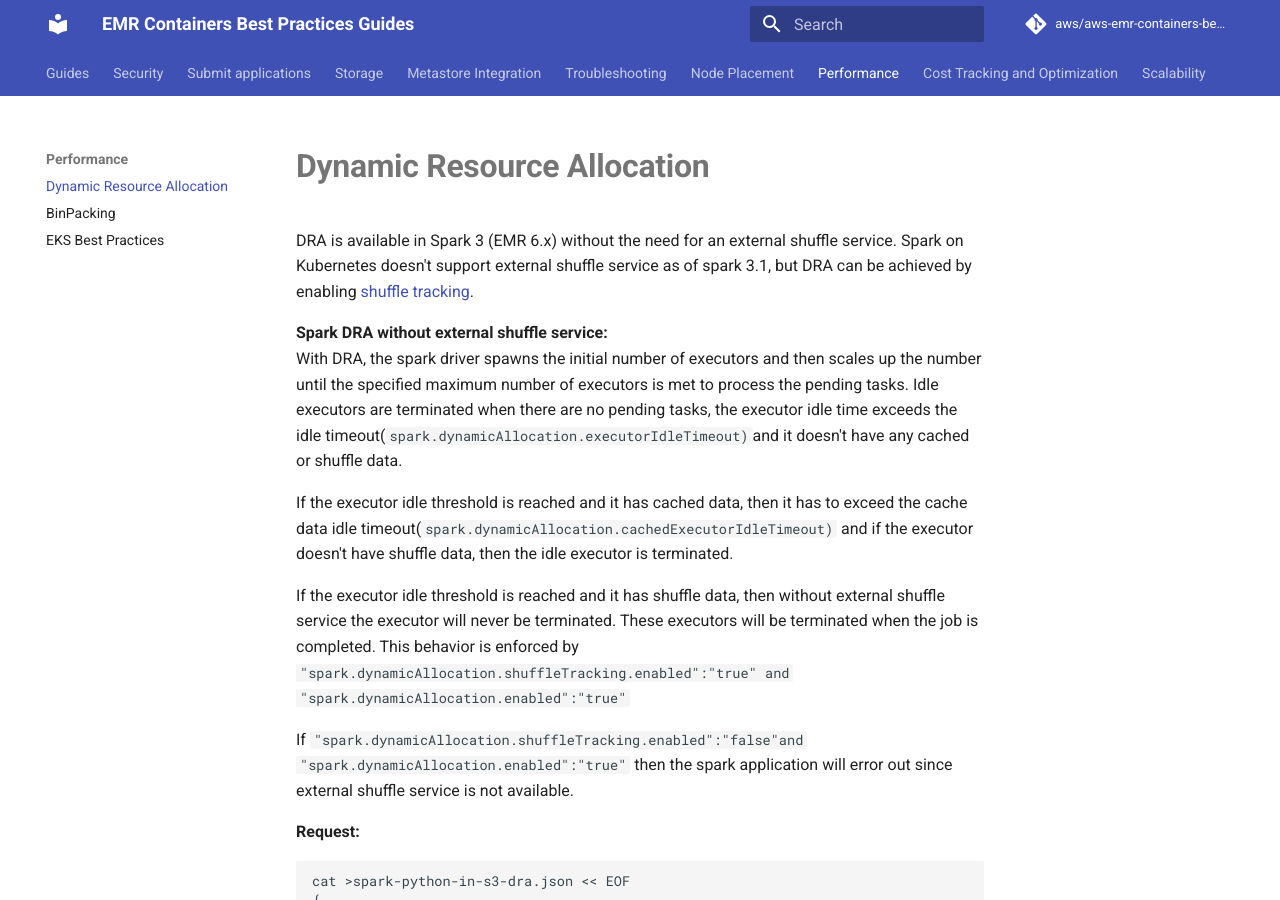
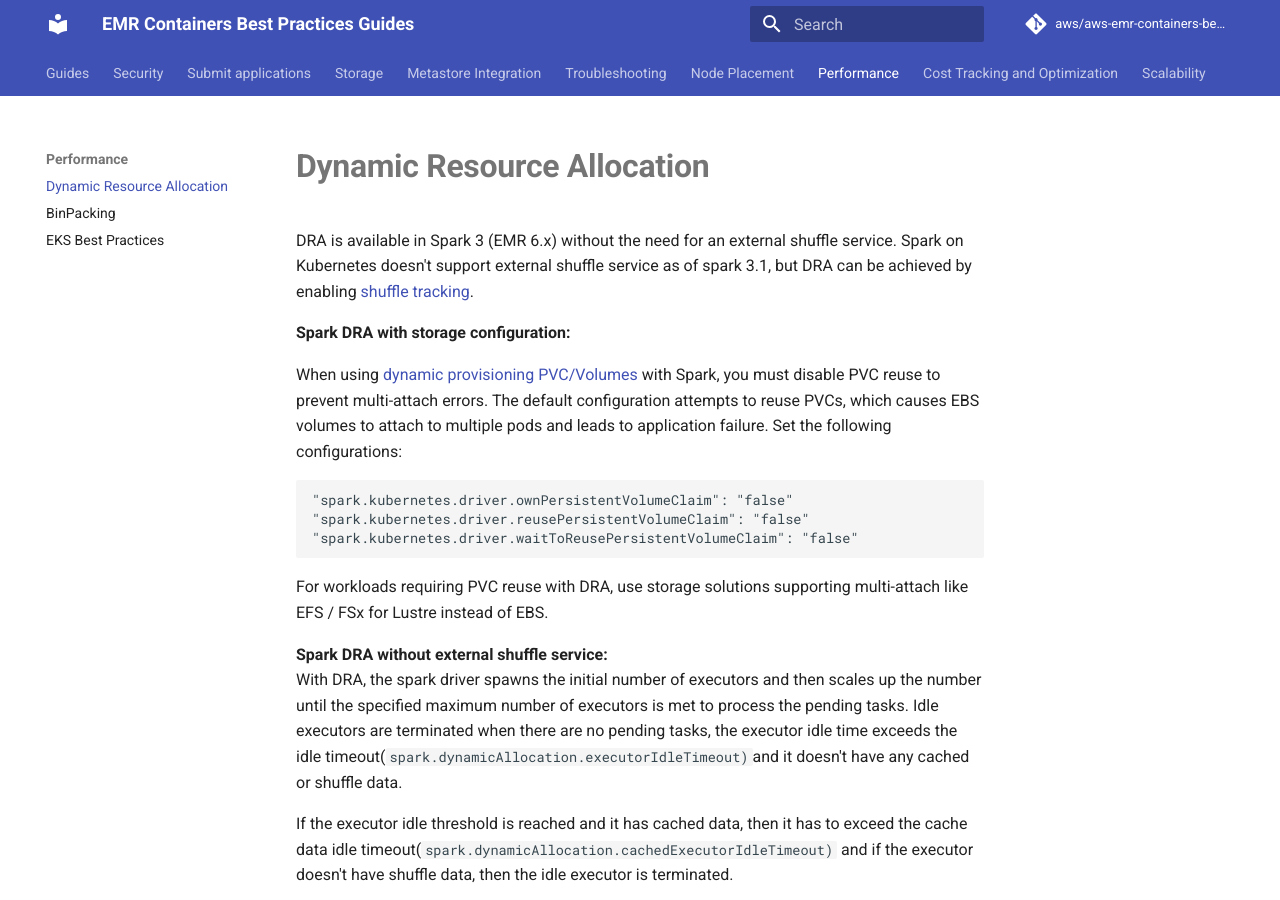
Before and after one commit to aws/aws-emr-containers-best-practices, an MkDocs documentation site: the page built from content/performance/docs/dra.md, in a window 1280 px wide and 900 px high. Built offline with MkDocs 1.6.1 and Material for MkDocs 9.7.7, drawn with Linux system fonts in a browser that asks for light colours; comment, search, counter and statistics services are not loaded.

Commit message:
docs: add warning about using DRA with PVC reuse for EBS Adds documentation about preventing multi-attach errors when using Dynamic Resource Allocation (DRA) with EBS volumes by disabling PVC reuse configurations. Also adds guidance about using EFS / FSx for Lustre as an alternative for multi-attach support.

````diff
--- a/content/performance/docs/dra.md
+++ b/content/performance/docs/dra.md
@@ -2,10 +2,20 @@
 
 DRA is available in Spark 3 (EMR 6.x) without the need for an external shuffle service. Spark on Kubernetes doesn't support external shuffle service as of spark 3.1, but DRA can be achieved by enabling [shuffle tracking](https://spark.apache.org/docs/latest/configuration.html#dynamic-allocation).
 
+**Spark DRA with storage configuration:**
+
+When using [dynamic provisioning PVC/Volumes](../../storage/docs/spark/ebs.md#dynamic-provisioning) with Spark, you must disable PVC reuse to prevent multi-attach errors. The default configuration attempts to reuse PVCs, which causes EBS volumes to attach to multiple pods and leads to application failure. Set the following configurations:
+```
+"spark.kubernetes.driver.ownPersistentVolumeClaim": "false"
+"spark.kubernetes.driver.reusePersistentVolumeClaim": "false"
+"spark.kubernetes.driver.waitToReusePersistentVolumeClaim": "false"
+```
+For workloads requiring PVC reuse with DRA, use storage solutions supporting multi-attach like EFS / FSx for Lustre instead of EBS.
+
 **Spark DRA without external shuffle service:**
 With DRA, the spark driver spawns the initial number of executors and then scales up the number until the specified maximum number of executors is met to process the pending tasks. Idle executors are terminated when there are no pending tasks, the executor idle time exceeds the idle timeout(`spark.dynamicAllocation.executorIdleTimeout)`and it doesn't have any cached or shuffle data.
 
- If the executor idle threshold is reached and it has cached data, then it has to exceed the cache data idle timeout(`spark.dynamicAllocation.cachedExecutorIdleTimeout) ` and if the executor doesn't have shuffle data, then the idle executor is terminated.
+If the executor idle threshold is reached and it has cached data, then it has to exceed the cache data idle timeout(`spark.dynamicAllocation.cachedExecutorIdleTimeout) ` and if the executor doesn't have shuffle data, then the idle executor is terminated.
 
 If the executor idle threshold is reached and it has shuffle data, then without external shuffle service the executor will never be terminated. These executors will be terminated when the job is completed. This behavior is enforced by `"spark.dynamicAllocation.shuffleTracking.enabled":"true" and "spark.dynamicAllocation.enabled":"true"`
 
````
Also changed, not shown: content/cost-optimization/docs/cost-optimization.md (+6 -0 lines).
